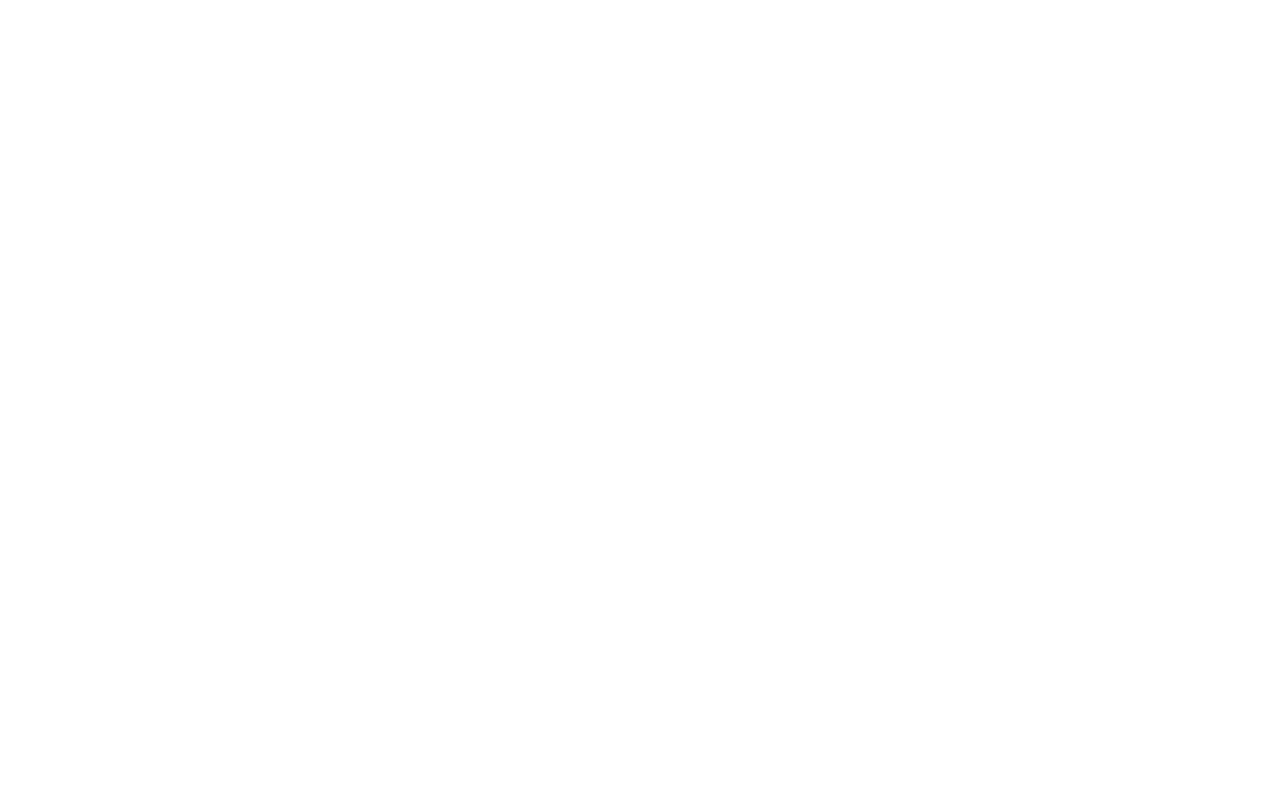
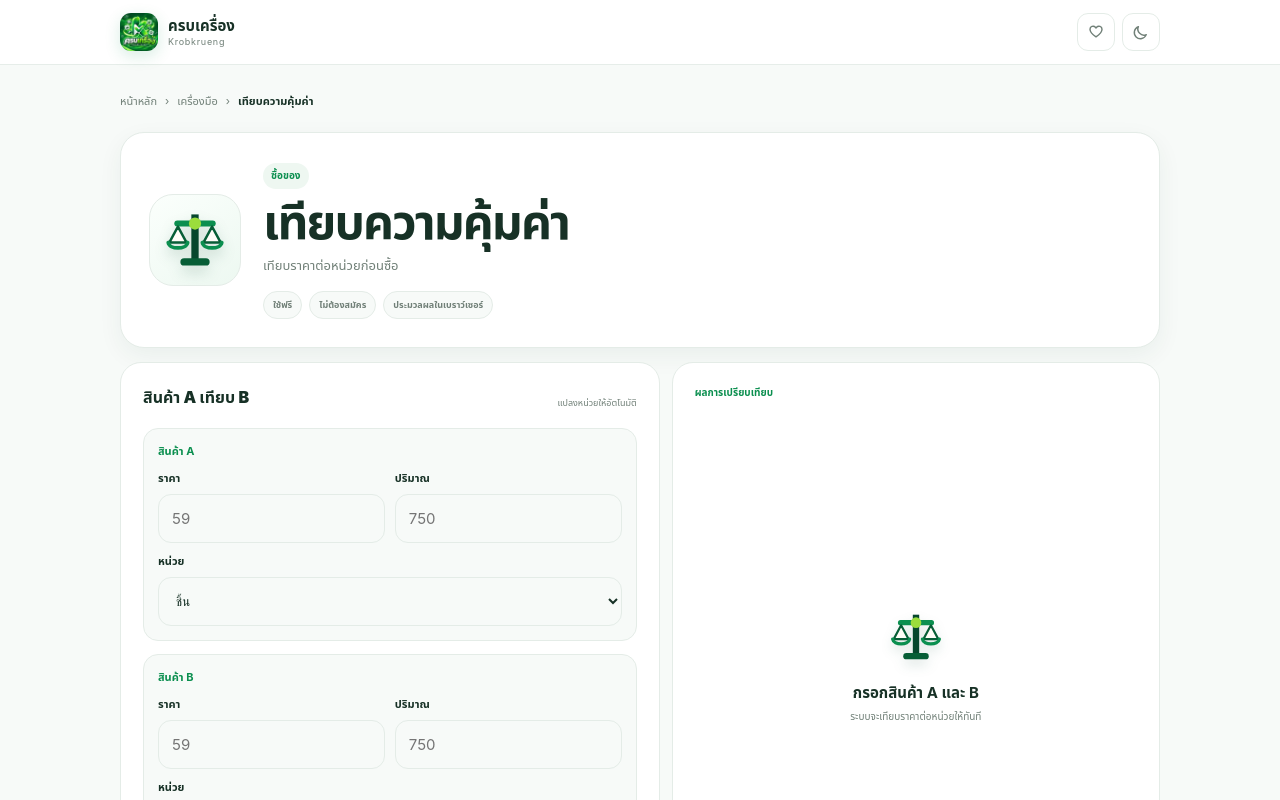
Before and after one commit to UnknownCode-2026/krobkrueng, a Next.js app: page /tools/compare-value in a window 1280 px wide. Before the commit this address had no page. Shown: the top 800 px of the page. Built offline with nearby package versions, Linux system fonts and the light colour scheme.

Commit message:
feat: add V1.7 compare-value tool page

```diff
--- /dev/null
+++ b/app/tools/compare-value/page.tsx
@@ -0,0 +1,18 @@
+import type { Metadata } from "next";
+import ToolPageClient from "../../../components/tools/ToolPageClient";
+
+export const metadata: Metadata = {
+  title: "เทียบความคุ้มค่าออนไลน์ ฟรี — ครบเครื่อง",
+  description: "เปรียบเทียบราคาต่อหน่วยของสินค้า A และ B พร้อมรองรับชิ้น กรัม กิโลกรัม มิลลิลิตร และลิตร",
+  alternates: { canonical: "/tools/compare-value" },
+  openGraph: {
+    title: "เทียบความคุ้มค่าออนไลน์ ฟรี — ครบเครื่อง",
+    description: "เปรียบเทียบราคาต่อหน่วยของสินค้า A และ B พร้อมรองรับชิ้น กรัม กิโลกรัม มิลลิลิตร และลิตร",
+    url: "/tools/compare-value",
+    images: ["/krobkrueng-logo.webp"],
+  },
+};
+
+export default function ToolPage() {
+  return <ToolPageClient kind="compare-value" />;
+}
```
